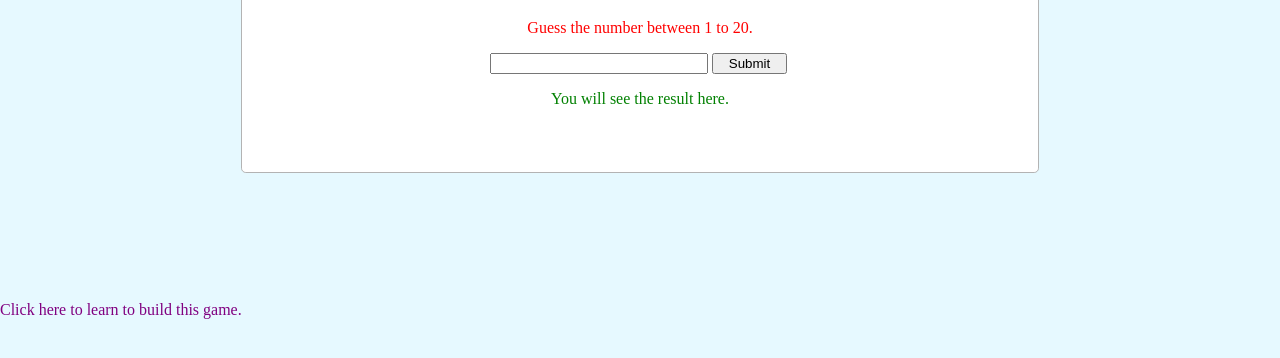
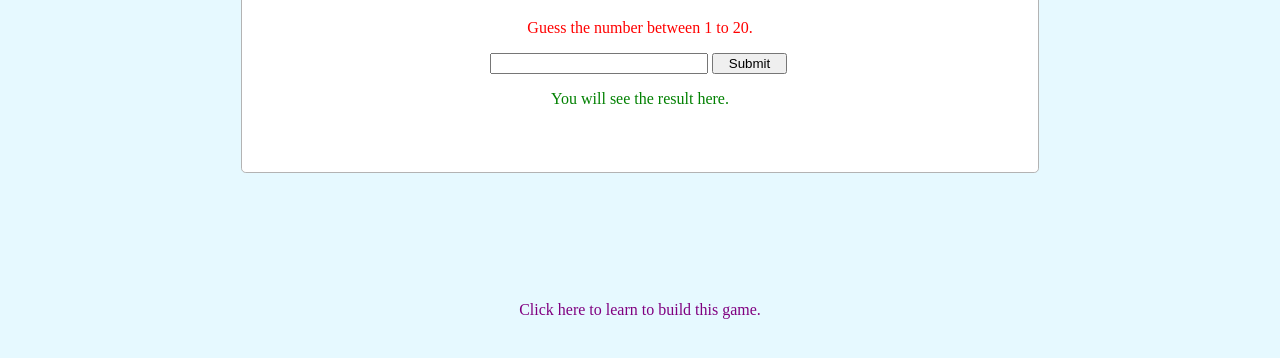
Before and after one commit to Rabin-Kalikote/guessthenumber, a plain HTML site: page index.html in a window 1280 px wide. Shown: the part 238-596 px from the top of the page. Drawn offline with Linux system fonts and the light colour scheme.

Commit message:
Update index.html

```diff
--- a/index.html
+++ b/index.html
@@ -19,7 +19,7 @@
         </ul>
       </div>
     </div>
-    <a style="text-align:center;width:100%;color:purple;text-decoration:none;" href="https://youtu.be/fZRFItj-IqA" target="_blank">Click here to learn to build this game.</a>
+    <a style="text-align:center;display:block;width:100%;color:purple;text-decoration:none;" href="https://youtu.be/fZRFItj-IqA" target="_blank">Click here to learn to build this game.</a>
     <script src="funtions.js"></script>
   </body>
 </html>
```
